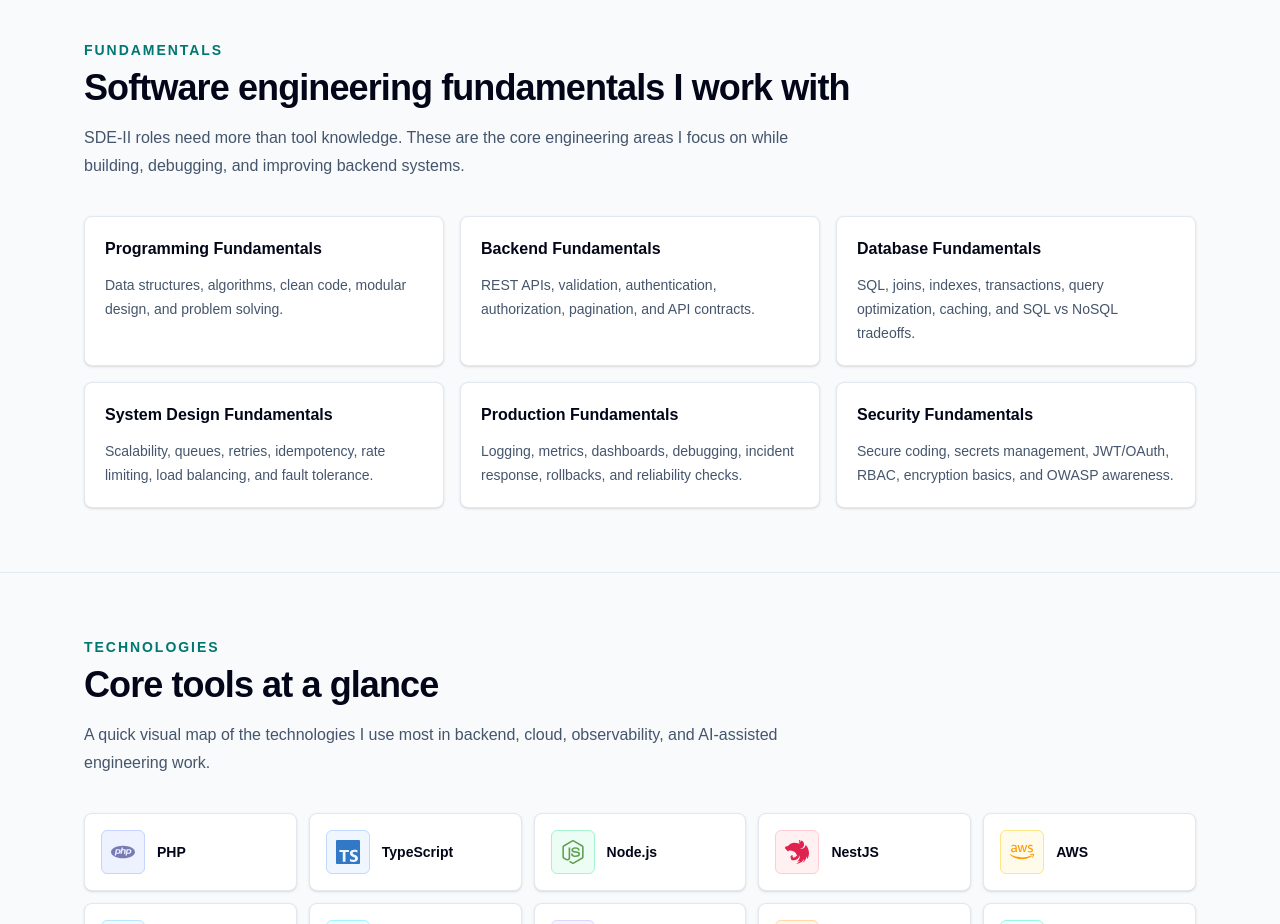
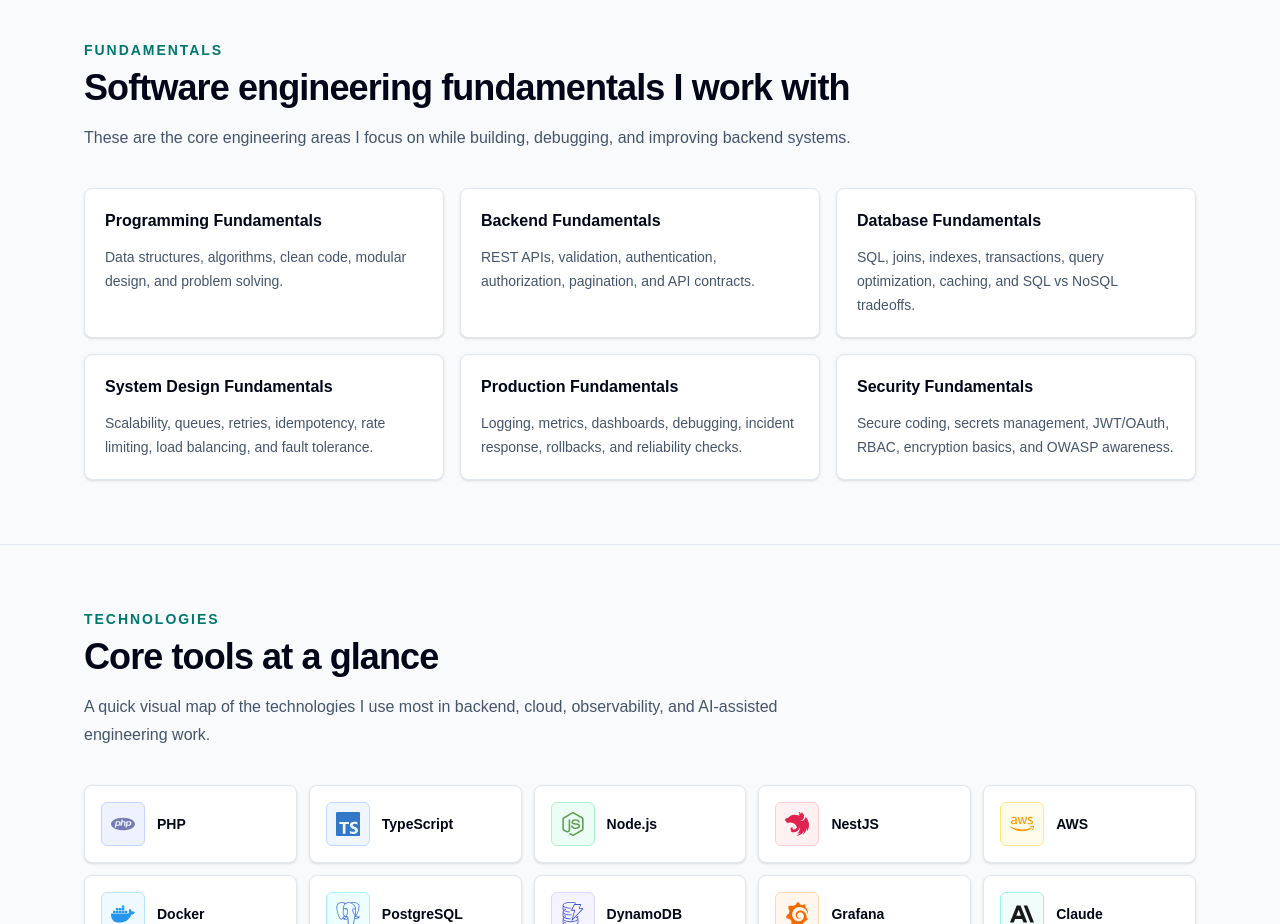
Before and after one commit to Lokesh-Burma/Personal-Portfolio, a Next.js app: page / in a window 1280 px wide. Shown: the part 1340-2264 px from the top of the page. Built offline with nearby package versions, Linux system fonts and the light colour scheme.

Commit message:
Simplify fundamentals intro copy

```diff
--- a/app/page.tsx
+++ b/app/page.tsx
@@ -84,7 +84,7 @@ export default function Home() {
       <Section
         eyebrow="Fundamentals"
         title="Software engineering fundamentals I work with"
-        intro="SDE-II roles need more than tool knowledge. These are the core engineering areas I focus on while building, debugging, and improving backend systems."
+        intro="These are the core engineering areas I focus on while building, debugging, and improving backend systems."
       >
         <div className="grid gap-4 md:grid-cols-2 lg:grid-cols-3">
           {fundamentals.map((item) => (
```
